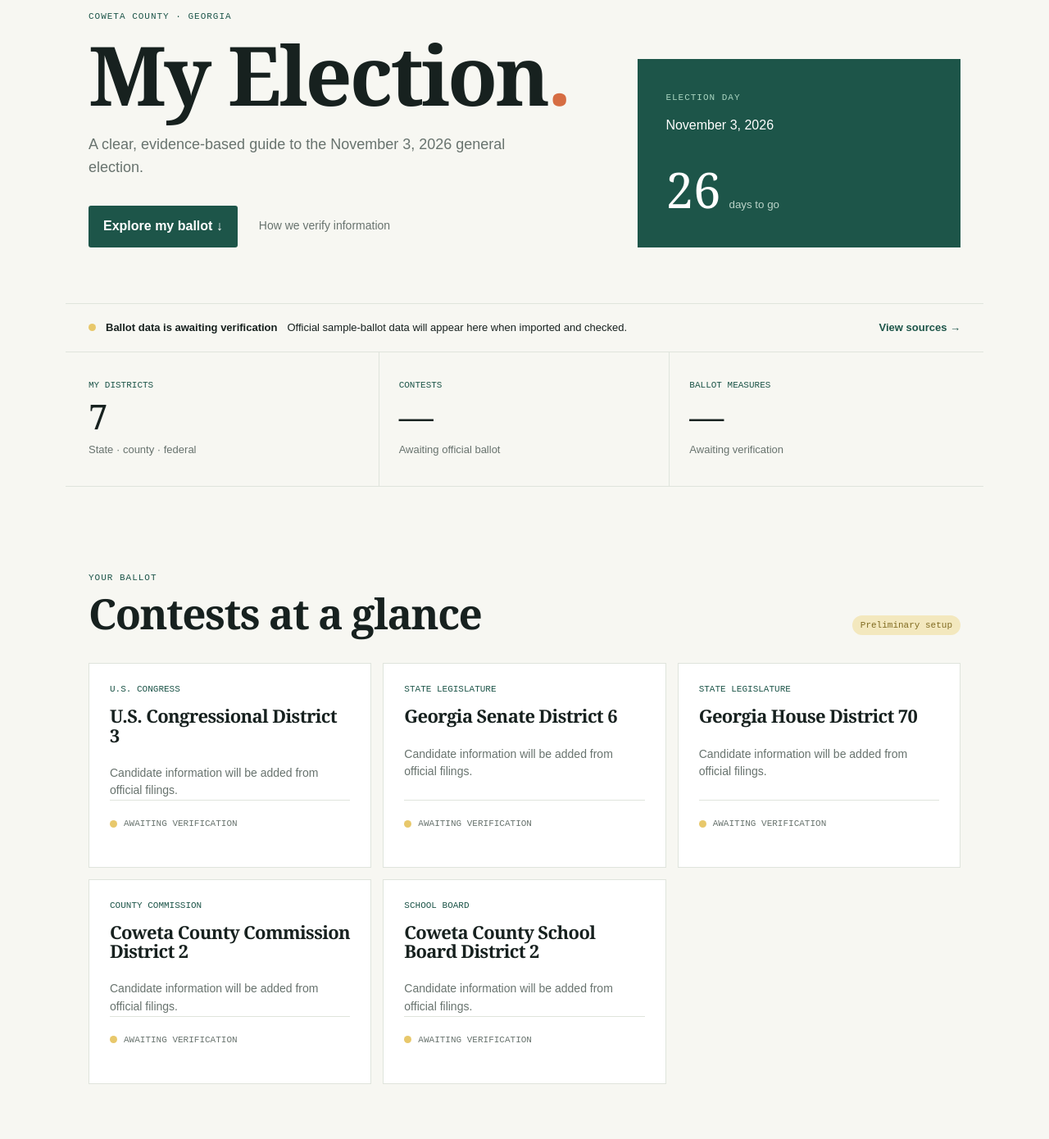
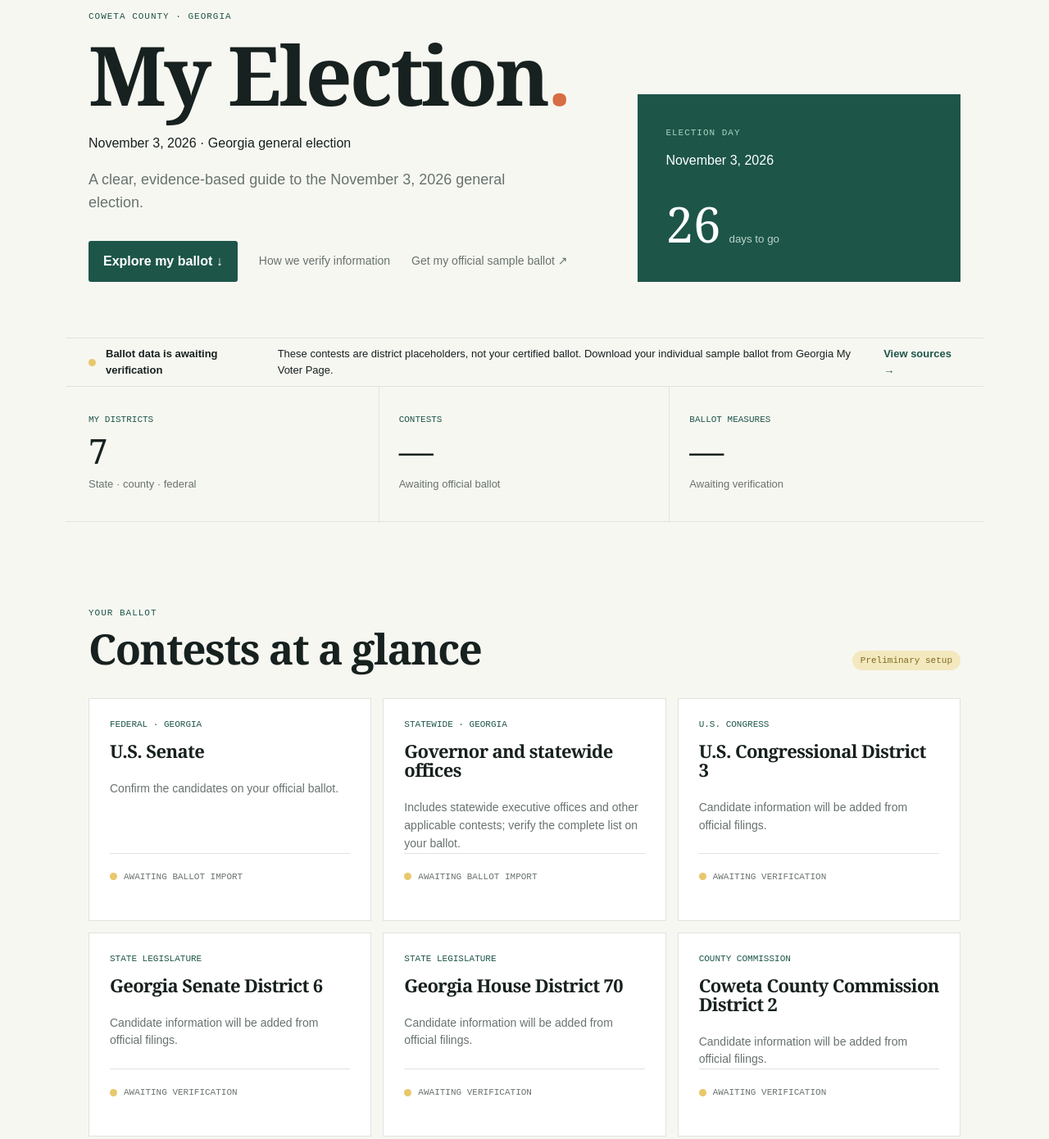
Before and after one commit to joeylaramore/represent-me, a website: page index.html in a window 1280 px wide. Shown: the part 163-1553 px from the top of the page at 82% size. Drawn offline with Linux system fonts and the light colour scheme.

Commit message:
Bring official ballot lookup and key contests into election dashboard

```diff
--- a/index.html
+++ b/index.html
@@ -8,19 +8,21 @@
 <body>
   <header class="site-header"><a class="brand" href="#top"><span class="mark">R</span> Represent Me</a><nav><a href="#election">My election</a><a href="#compare">Compare</a><a href="#beliefs">My beliefs</a></nav><button class="outline" id="privacy">Privacy</button></header>
   <main id="top">
-    <section class="hero wrap" id="election"><div><p class="eyebrow">Coweta County · Georgia</p><h1>My Election<span>.</span></h1><p class="lede">A clear, evidence-based guide to the November 3, 2026 general election.</p><div class="actions"><a class="button" href="#contests">Explore my ballot ↓</a><a class="link" href="#sources">How we verify information</a></div></div><aside class="countdown"><p class="eyebrow">Election day</p><p>November 3, 2026</p><strong data-days>—</strong><small>days to go</small></aside></section>
-    <div class="notice wrap"><i class="pending"></i><strong>Ballot data is awaiting verification</strong><span>Official sample-ballot data will appear here when imported and checked.</span><a href="#sources">View sources →</a></div>
+    <section class="hero wrap" id="election"><div><p class="eyebrow">Coweta County · Georgia</p><h1>My Election<span>.</span></h1><p class="election-date-inline">November 3, 2026 · Georgia general election</p><p class="lede">A clear, evidence-based guide to the November 3, 2026 general election.</p><div class="actions"><a class="button" href="#contests">Explore my ballot ↓</a><a class="link" href="#sources">How we verify information</a><a class="link" href="https://mvp.sos.ga.gov/s/" target="_blank" rel="noopener noreferrer">Get my official sample ballot ↗</a></div></div><aside class="countdown"><p class="eyebrow">Election day</p><p>November 3, 2026</p><strong data-days>—</strong><small>days to go</small></aside></section>
+    <div class="notice wrap"><i class="pending"></i><strong>Ballot data is awaiting verification</strong><span>These contests are district placeholders, not your certified ballot. Download your individual sample ballot from Georgia My Voter Page.</span><a href="#sources">View sources →</a></div>
     <section class="stats wrap"><div><small>My districts</small><strong>7</strong><em>State · county · federal</em></div><div><small>Contests</small><strong>—</strong><em>Awaiting official ballot</em></div><div><small>Ballot measures</small><strong>—</strong><em>Awaiting verification</em></div></section>
     <section class="section wrap" id="contests"><div class="heading"><div><p class="eyebrow">Your ballot</p><h2>Contests at a glance</h2></div><label>Preliminary setup</label></div><div class="grid contests">
+      <article><small>Federal · Georgia</small><h3>U.S. Senate</h3><p>Confirm the candidates on your official ballot.</p><footer><i class="pending"></i> Awaiting ballot import</footer></article>
+      <article><small>Statewide · Georgia</small><h3>Governor and statewide offices</h3><p>Includes statewide executive offices and other applicable contests; verify the complete list on your ballot.</p><footer><i class="pending"></i> Awaiting ballot import</footer></article>
       <article><small>U.S. Congress</small><h3>U.S. Congressional District 3</h3><p>Candidate information will be added from official filings.</p><footer><i class="pending"></i> Awaiting verification</footer></article>
       <article><small>State legislature</small><h3>Georgia Senate District 6</h3><p>Candidate information will be added from official filings.</p><footer><i class="pending"></i> Awaiting verification</footer></article>
       <article><small>State legislature</small><h3>Georgia House District 70</h3><p>Candidate information will be added from official filings.</p><footer><i class="pending"></i> Awaiting verification</footer></article>
       <article><small>County commission</small><h3>Coweta County Commission District 2</h3><p>Candidate information will be added from official filings.</p><footer><i class="pending"></i> Awaiting verification</footer></article>
-      <article><small>School board</small><h3>Coweta County School Board District 2</h3><p>Candidate information will be added from official filings.</p><footer><i class="pending"></i> Awaiting verification</footer></article>
+      <article><small>Local and judicial</small><h3>Other local races and ballot measures</h3><p>Your school-board district does not establish that its seat is on this ballot. Confirm applicable judicial races, local offices and measures from the official sample ballot.</p><footer><i class="pending"></i> Awaiting verification</footer></article>
     </div></section>
     <section class="band" id="compare"><div class="wrap split"><div><p class="eyebrow">Candidate comparison</p><h2>Evidence before endorsements.</h2><p class="lede">Compare candidates using the same categories: positions, public actions, disclosures, commitments, and what remains unknown.</p><a class="button" href="#contests">See available comparisons →</a></div><div class="evidence"><p><b>01</b><span><strong>Documented positions</strong><small>What candidates have actually said or proposed.</small></span></p><p><b>02</b><span><strong>Government actions</strong><small>Voting records and official actions where available.</small></span></p><p><b>03</b><span><strong>Source transparency</strong><small>Every substantive claim links to evidence.</small></span></p></div></div></section>
     <section class="section wrap" id="beliefs"><div class="beliefs"><div><p class="eyebrow">My beliefs</p><h2>Start with what you believe.</h2><p class="lede">Separate the outcomes you want from the role and tools you think government should use. Your responses stay in this browser in this first version.</p><button class="button" id="start">Begin questionnaire →</button></div><div class="chips" aria-hidden="true"><span>outcomes</span><span>role</span><span>tradeoffs</span><span>priorities</span></div></div></section>
-    <section class="section wrap" id="sources"><p class="eyebrow">Evidence standards</p><h2>Know what is known.</h2><div class="source-grid"><div><i class="verified"></i><strong>Verified</strong><p>Checked against an authoritative source.</p></div><div><i class="pending"></i><strong>Awaiting verification</strong><p>Not yet ready to be presented as fact.</p></div><div><i class="unclear"></i><strong>Unclear or disputed</strong><p>Shown with context and uncertainty.</p></div></div><p class="source-note">Initial authoritative sources: <a href="https://sos.ga.gov/elections-division-georgia-secretary-states-office">Georgia Secretary of State</a>, <a href="https://mvp.sos.ga.gov/">My Voter Page</a>, and Coweta County Elections. Official candidate filings and sample ballots will be linked as verified.</p></section>
+    <section class="section wrap" id="sources"><p class="eyebrow">Evidence standards</p><h2>Know what is known.</h2><div class="source-grid"><div><i class="verified"></i><strong>Verified</strong><p>Checked against an authoritative source.</p></div><div><i class="pending"></i><strong>Awaiting verification</strong><p>Not yet ready to be presented as fact.</p></div><div><i class="unclear"></i><strong>Unclear or disputed</strong><p>Shown with context and uncertainty.</p></div></div><p class="source-note">Initial authoritative sources: <a href="https://sos.ga.gov/elections-division-georgia-secretary-states-office">Georgia Secretary of State</a>, <a href="https://mvp.sos.ga.gov/">My Voter Page</a>, and Coweta County Elections. <a href="https://georgia.gov/georgia-general-election-2026">Official 2026 election guide</a> and individual sample ballots will be linked as verified.</p></section>
   </main><footer><div class="wrap">Represent Me <span>Nonpartisan · Evidence-based · In progress</span></div></footer>
   <dialog id="dialog"><form method="dialog"><button class="close">×</button><p class="eyebrow">My beliefs</p><div id="question"></div><div class="dialog-actions"><button type="button" class="outline" id="back">Back</button><button type="button" class="button" id="next">Next →</button></div></form></dialog>
   <dialog id="privacy-dialog"><form method="dialog"><p class="eyebrow">Privacy first</p><h2>Your answers stay local.</h2><p>This first version stores questionnaire responses only in this browser. No account or sensitive religious information is required.</p><button class="button">Got it</button></form></dialog>
```
